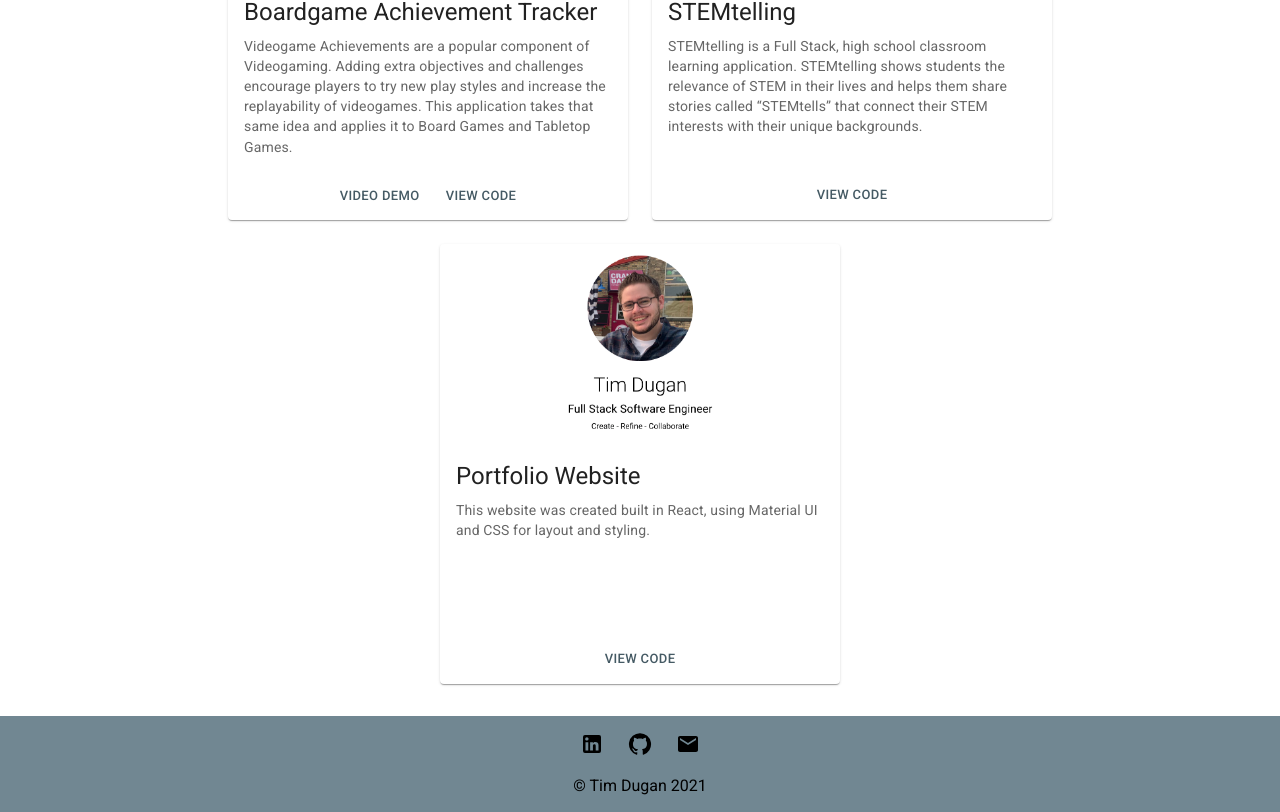
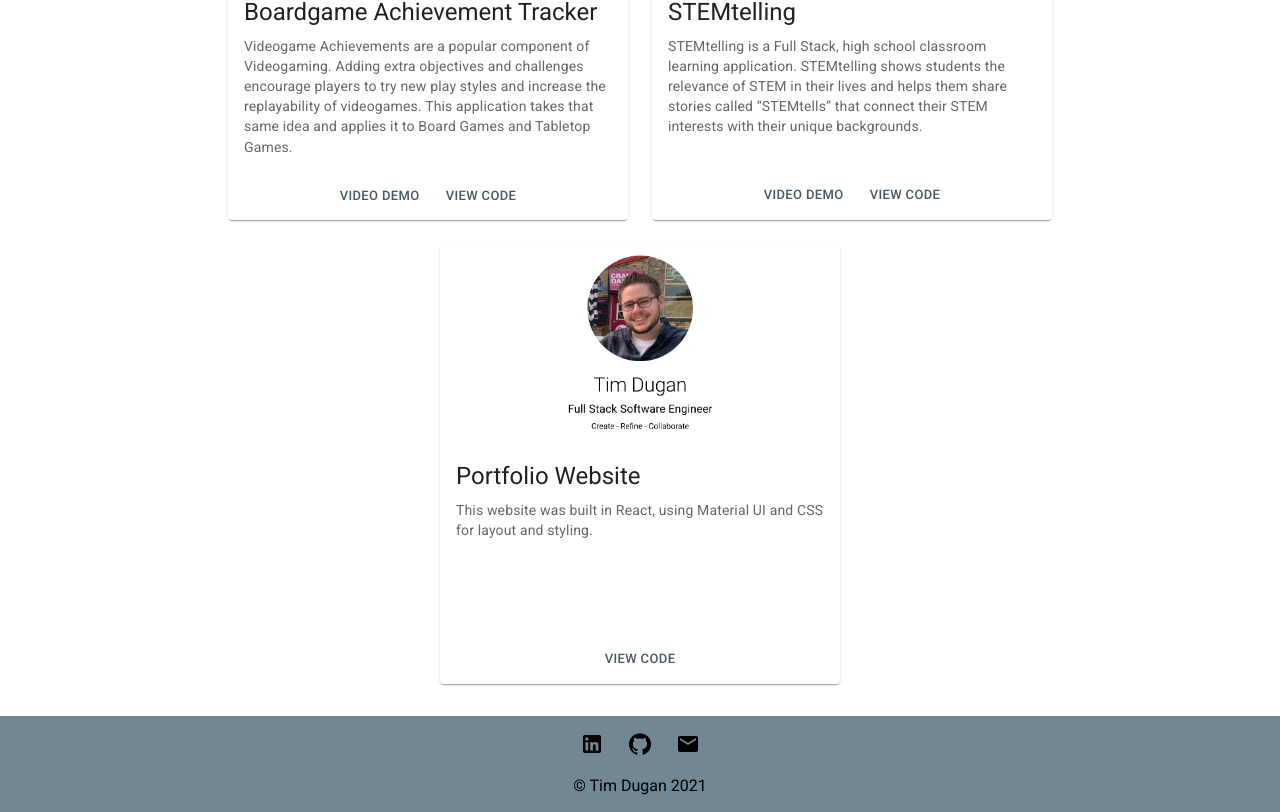
Before and after one commit to tadugan/tadugan.github.io, a React (Create React App) app: page /#/portfolio in a window 1280 px wide. Shown: the part 404-1216 px from the top of the page. Built offline with nearby package versions, Linux system fonts and the light colour scheme.

Commit message:
Finished initial project selection. Added README

```diff
--- a/src/components/Portfolio/Portfolio.jsx
+++ b/src/components/Portfolio/Portfolio.jsx
@@ -19,13 +19,13 @@ const projectArray = [
     name: 'STEMtelling',
     description: 'STEMtelling is a Full Stack, high school classroom learning application. STEMtelling shows students the relevance of STEM in their lives and helps them share stories called “STEMtells” that connect their STEM interests with their unique backgrounds.',
     image_url: stemtellingImage,
-    video_url: '',
+    video_url: 'https://vimeo.com/628303224',
     code_url: 'https://github.com/tadugan/stemtelling',
     deployment_url: ''
   },
   {
     name: 'Portfolio Website',
-    description: 'This website was created built in React, using Material UI and CSS for layout and styling.',
+    description: 'This website was built in React, using Material UI and CSS for layout and styling.',
     image_url: portfolioImage,
     video_url: '',
     code_url: 'https://github.com/tadugan/tim-dugan-portfolio',
```
Also changed, not shown: 1 other file (tests, documents, lock files or other folders).
